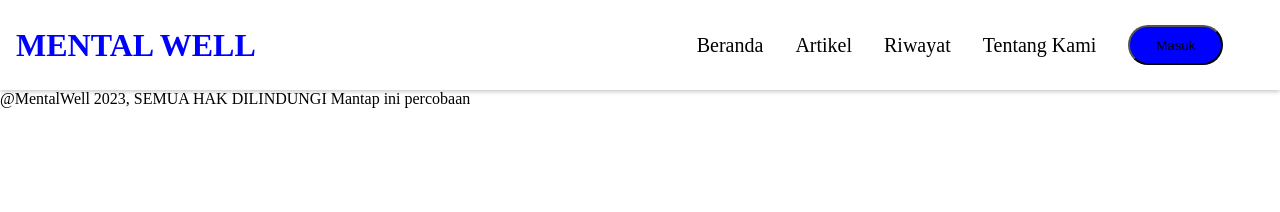
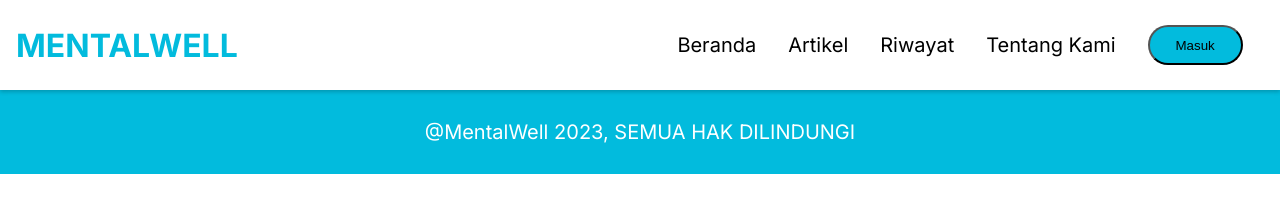
Before and after one commit to auni-st/mentalwell-frontend, a website: page src/scripts/templates/index.html in a window 1280 px wide. Drawn offline with Linux system fonts and the light colour scheme.

Commit message:
mengubah font

```diff
--- a/src/scripts/styles/style.css
+++ b/src/scripts/styles/style.css
@@ -1,10 +1,13 @@
+@import url('https://fonts.googleapis.com/css2?family=Inter:wght@200;400;700&display=swap');
+
 * {
   padding: 0;
   margin: 0;
 }
 
 body {
-  background-color: white;
+    font-family: 'Inter', sans-serif;
+    background-color: white;
 }
 
 .navbar {
@@ -28,7 +31,7 @@ body {
 }
 
 .navbar .navbar-brand h1 {
-    color: blue;
+    color: #02BBDD;
     text-transform: uppercase;
 }
 
@@ -47,7 +50,7 @@ body {
     width: 95px;
     height: 40px;
     border-radius: 30px;
-    background-color: blue;
+    background-color: #02BBDD;
 
 }
 
@@ -69,3 +72,11 @@ body {
     font-size: 20px;
     font-weight: 500px;
 }
+
+footer {
+    font-size: 20px;
+    padding: 1.5em;
+    background-color: #02BBDD;
+    text-align: center;
+    color: #fff;
+  }
--- a/src/scripts/templates/index.html
+++ b/src/scripts/templates/index.html
@@ -2,14 +2,15 @@
 <html lang="en">
   <head>
     <meta charset="UTF-8" />
+    <meta http-equiv="X-UA-Compatible" content="IE=edge" />
     <meta name="viewport" content="width=device-width, initial-scale=1.0" />
-    <title>Mental Well</title>
+    <title>MentalWell</title>
     <link rel="stylesheet" href="../styles/style.css" />
   </head>
   <body>
     <header class="navbar">
       <div class="navbar-brand">
-        <h1>Mental Well</h1>
+        <h1>MentalWell</h1>
       </div>
       <div class="navbar-list">
         <ul class="navbar-list-item">
@@ -29,7 +30,6 @@
     <main></main>
     <footer>
       <span>@MentalWell 2023, SEMUA HAK DILINDUNGI</span>
-      <span>Mantap ini percobaan</span>
     </footer>
   </body>
 </html>
```
